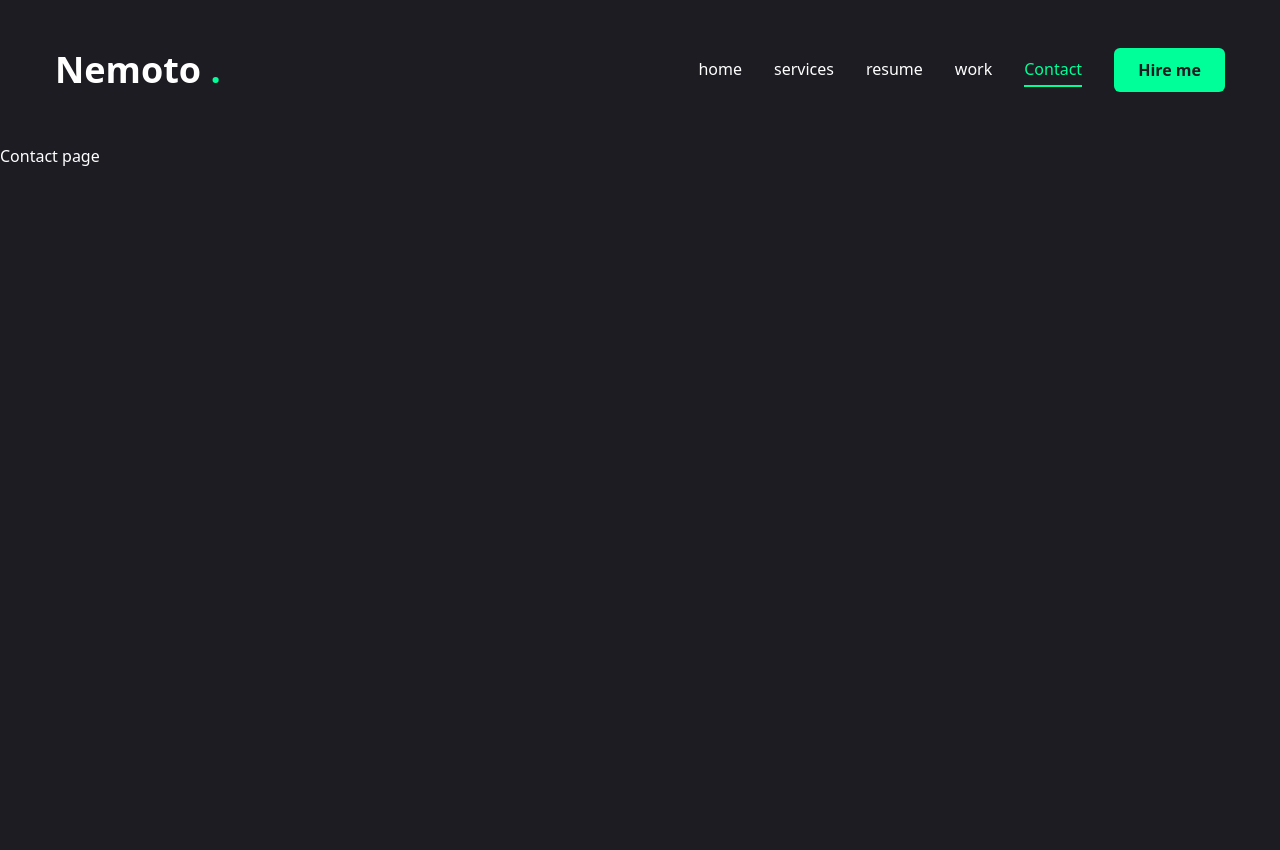
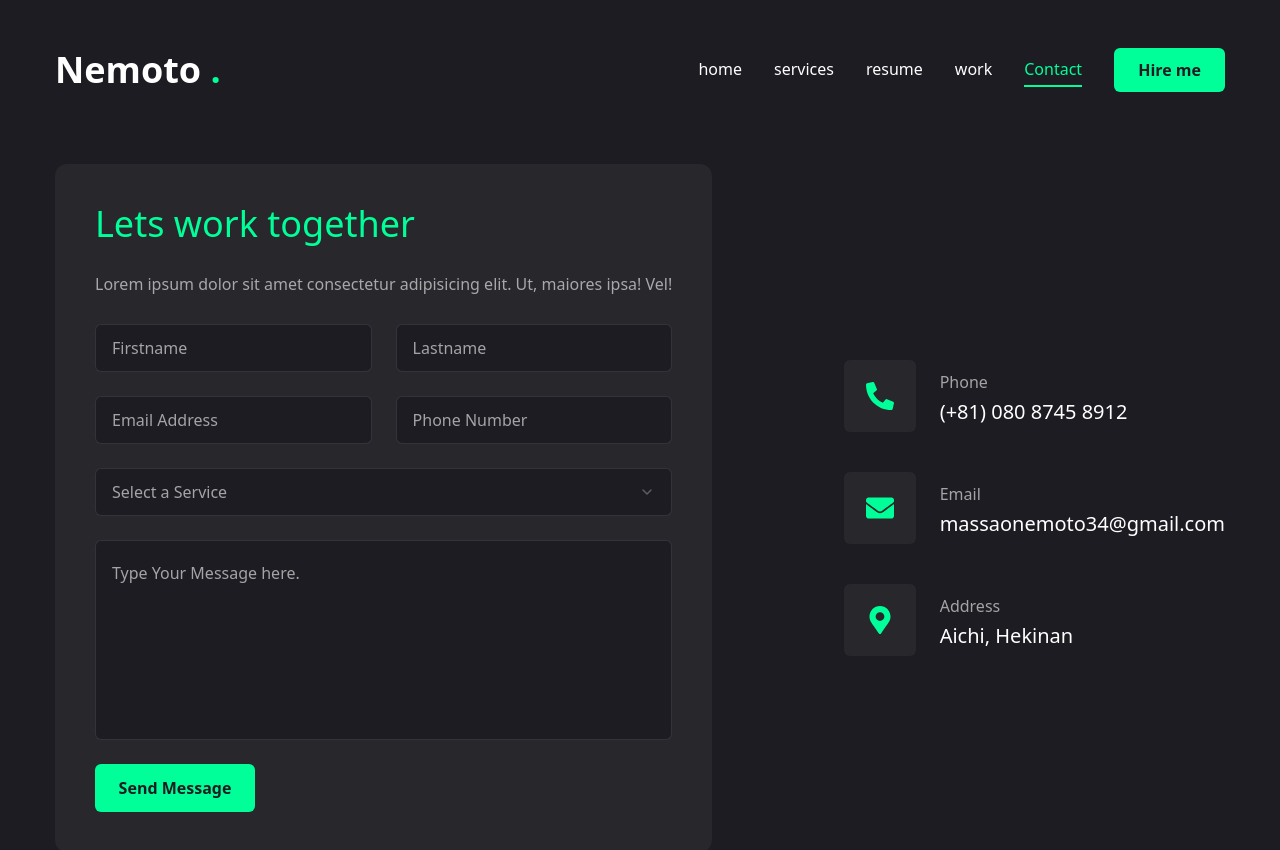
Before and after one commit to Maylon-tech/devPort, a Next.js app: page /contact in a window 1280 px wide. Shown: the top 850 px of the page. Before the commit the page ends 800 px from the top, so only its background shows below. Built offline with nearby package versions, Linux system fonts and the light colour scheme.

Commit message:
start deplying the portfolio

```diff
--- a/src/app/contact/page.tsx
+++ b/src/app/contact/page.tsx
@@ -14,12 +14,123 @@ import {
   SelectValue,
 } from '@/components/ui/select'
 
+import {
+  FaPhoneAlt,
+  FaEnvelope,
+  FaMapMarkerAlt
+} from 'react-icons/fa'
+
+const info = [
+  {
+    icon: <FaPhoneAlt />,
+    title: "Phone",
+    description: "(+81) 080 8745 8912"
+  },
+  {
+    icon: <FaEnvelope />,
+    title: "Email",
+    description: "massaonemoto34@gmail.com"
+  },
+  {
+    icon: <FaMapMarkerAlt />,
+    title: "Address",
+    description: "Aichi, Hekinan"
+  },
+]
+
+import { motion } from 'framer-motion'
 
 const Contact = () => {
   return (
-    <div>
-      Contact page
-    </div>
+    <motion.section
+    initial={{ opacity: 0 }}
+    animate={{
+      opacity: 1,
+      transition: { delay: 2.4, duration: 0.4, ease: "easeIn" },
+    }}
+    className="py-6"
+    >
+     <div className="container mx-auto">
+      <div className="flex flex-col xl:flex-row gap-[30px]">
+          {/* form */}
+          <div className="xl:h-[54%] order-2 xl:order-none">
+            <form
+              className="flex flex-col gap-6 p-10 bg-[#27272c] rounded-xl"
+            >
+              <h3 className="text-4xl text-accent">Lets work together</h3>
+              <p className="text-white/60">
+                Lorem ipsum dolor sit amet consectetur adipisicing elit. Ut, maiores ipsa! Vel!
+              </p>
+              {/* Input */}
+              <div className="grid grid-cols-1 md:grid-cols-2 gap-6">
+                <Input
+                  type="firstname"
+                  placeholder="Firstname"
+                />
+                <Input
+                  type="lastname"
+                  placeholder="Lastname"
+                />
+                <Input
+                  type="email"
+                  placeholder="Email Address"
+                />
+                <Input
+                  type="phone"
+                  placeholder="Phone Number"
+                />
+              </div>
+              <Select>
+                <SelectTrigger className="w-full">
+                  <SelectValue placeholder="Select a Service" />
+                </SelectTrigger>
+                <SelectContent>
+                  <SelectGroup>
+                    <SelectLabel>Select a Service</SelectLabel>
+                    <SelectItem value="est">Web Development</SelectItem>
+                    <SelectItem value="cst">UI/UX Deisgn</SelectItem>
+                    <SelectItem value="mst">Logo Design</SelectItem>
+                    <SelectItem value="meg">Mobile Engineer</SelectItem>
+                  </SelectGroup>
+                </SelectContent>
+              </Select>
+
+              <Textarea
+                className="h-[200px]"
+                placeholder="Type Your Message here."
+              />
+              {/* button */}
+              <Button
+                size="md"
+                className="max-w-40"
+              >
+                Send Message
+              </Button>
+            </form>
+          </div>
+          {/* info */}
+          <div className="flex-1 flex items-center xl:justify-end order-1 xl:order-none mb-8 xl:mb-0">
+            <ul className="flex flex-col gap-10">
+              {
+                info.map((item, index) => {
+                  return (
+                    <li key={index} className="flex items-center gap-6">
+                      <div className="w-[52px] h-[52px] xl:w-[72px] xl:h-[72px] bg-[#27272c] text-accent rounded-md flex items-center justify-center">
+                        <div className="text-[28px]">{item.icon}</div>
+                      </div>
+                      <div className="flex-1">
+                        <p className="text-white/60">{item.title}</p>
+                        <h3 className="text-xl">{item.description}</h3>
+                      </div>
+                    </li>
+                  )
+                })
+              }
+            </ul>
+          </div>
+      </div>
+     </div>
+    </motion.section>
   )
 }
 
--- a/src/components/ui/input.tsx
+++ b/src/components/ui/input.tsx
@@ -11,7 +11,7 @@ const Input = React.forwardRef<HTMLInputElement, InputProps>(
       <input
         type={type}
         className={cn(
-          "flex h-10 w-full rounded-md border border-slate-200 bg-white px-3 py-2 text-sm ring-offset-white file:border-0 file:bg-transparent file:text-sm file:font-medium placeholder:text-slate-500 focus-visible:outline-none focus-visible:ring-2 focus-visible:ring-slate-950 focus-visible:ring-offset-2 disabled:cursor-not-allowed disabled:opacity-50 dark:border-slate-800 dark:bg-slate-950 dark:ring-offset-slate-950 dark:placeholder:text-slate-400 dark:focus-visible:ring-slate-300",
+          "flex h-[48px] rounded-md border border-white/10 bg-primary px-4 font-light py-5 focus:border-accent placeholder:text-white/60 outline-none",
           className
         )}
         ref={ref}
--- a/src/components/ui/select.tsx
+++ b/src/components/ui/select.tsx
@@ -19,7 +19,7 @@ const SelectTrigger = React.forwardRef<
   <SelectPrimitive.Trigger
     ref={ref}
     className={cn(
-      "flex h-10 w-full items-center justify-between rounded-md border border-slate-200 bg-white px-3 py-2 text-sm ring-offset-white placeholder:text-slate-500 focus:outline-none focus:ring-2 focus:ring-slate-950 focus:ring-offset-2 disabled:cursor-not-allowed disabled:opacity-50 [&>span]:line-clamp-1 dark:border-slate-800 dark:bg-slate-950 dark:ring-offset-slate-950 dark:placeholder:text-slate-400 dark:focus:ring-slate-300",
+      "flex h-[48px] w-full items-center justify-between rounded-md border border-white/10 bg-primary px-4 py-5 text-base text-white/60 placeholder:text-white/10 focus:border-acdent outline-none",
       className
     )}
     {...props}
@@ -75,7 +75,7 @@ const SelectContent = React.forwardRef<
     <SelectPrimitive.Content
       ref={ref}
       className={cn(
-        "relative z-50 max-h-96 min-w-[8rem] overflow-hidden rounded-md border border-slate-200 bg-white text-slate-950 shadow-md data-[state=open]:animate-in data-[state=closed]:animate-out data-[state=closed]:fade-out-0 data-[state=open]:fade-in-0 data-[state=closed]:zoom-out-95 data-[state=open]:zoom-in-95 data-[side=bottom]:slide-in-from-top-2 data-[side=left]:slide-in-from-right-2 data-[side=right]:slide-in-from-left-2 data-[side=top]:slide-in-from-bottom-2 dark:border-slate-800 dark:bg-slate-950 dark:text-slate-50",
+        "relative z-50 max-h-96 min-w-[8rem] overflow-hidden rounded-md border border-white/10 bg-primary text-white shadow-md data-[state=open]:animate-in data-[state=closed]:animate-out data-[state=closed]:fade-out-0 data-[state=open]:fade-in-0 data-[state=closed]:zoom-out-95 data-[state=open]:zoom-in-95 data-[side=bottom]:slide-in-from-top-2 data-[side=left]:slide-in-from-right-2 data-[side=right]:slide-in-from-left-2 data-[side=top]:slide-in-from-bottom-2 dark:border-slate-800 dark:bg-slate-950 dark:text-slate-50",
         position === "popper" &&
           "data-[side=bottom]:translate-y-1 data-[side=left]:-translate-x-1 data-[side=right]:translate-x-1 data-[side=top]:-translate-y-1",
         className
@@ -118,7 +118,7 @@ const SelectItem = React.forwardRef<
   <SelectPrimitive.Item
     ref={ref}
     className={cn(
-      "relative flex w-full cursor-default select-none items-center rounded-sm py-1.5 pl-8 pr-2 text-sm outline-none focus:bg-slate-100 focus:text-slate-900 data-[disabled]:pointer-events-none data-[disabled]:opacity-50 dark:focus:bg-slate-800 dark:focus:text-slate-50",
+      "relative flex w-full cursor-default select-none items-center rounded-sm py-1.5 pl-8 pr-2 text-sm outline-none focus:bg-accent focus:text-primary data-[disabled]:pointer-events-none data-[disabled]:opacity-50 dark:focus:bg-slate-800 dark:focus:text-slate-50",
       className
     )}
     {...props}
--- a/src/components/ui/textarea.tsx
+++ b/src/components/ui/textarea.tsx
@@ -10,7 +10,7 @@ const Textarea = React.forwardRef<HTMLTextAreaElement, TextareaProps>(
     return (
       <textarea
         className={cn(
-          "flex min-h-[80px] w-full rounded-md border border-slate-200 bg-white px-3 py-2 text-sm ring-offset-white placeholder:text-slate-500 focus-visible:outline-none focus-visible:ring-2 focus-visible:ring-slate-950 focus-visible:ring-offset-2 disabled:cursor-not-allowed disabled:opacity-50 dark:border-slate-800 dark:bg-slate-950 dark:ring-offset-slate-950 dark:placeholder:text-slate-400 dark:focus-visible:ring-slate-300",
+          "flex min-h-[80px] w-full rounded-md border border-white/10 bg-primary px-4 py-5 text-base placeholder:text-white/60 focus-visible:outline-none focus-visible:ring-2 focus-visible:ring-accent  disabled:cursor-not-allowed disabled:opacity-50 dark:border-slate-800 dark:bg-slate-950 dark:ring-offset-slate-950 dark:placeholder:text-slate-400 dark:focus-visible:ring-slate-300 resize-none",
           className
         )}
         ref={ref}
```
Also changed, not shown: .eslintrc.json.
